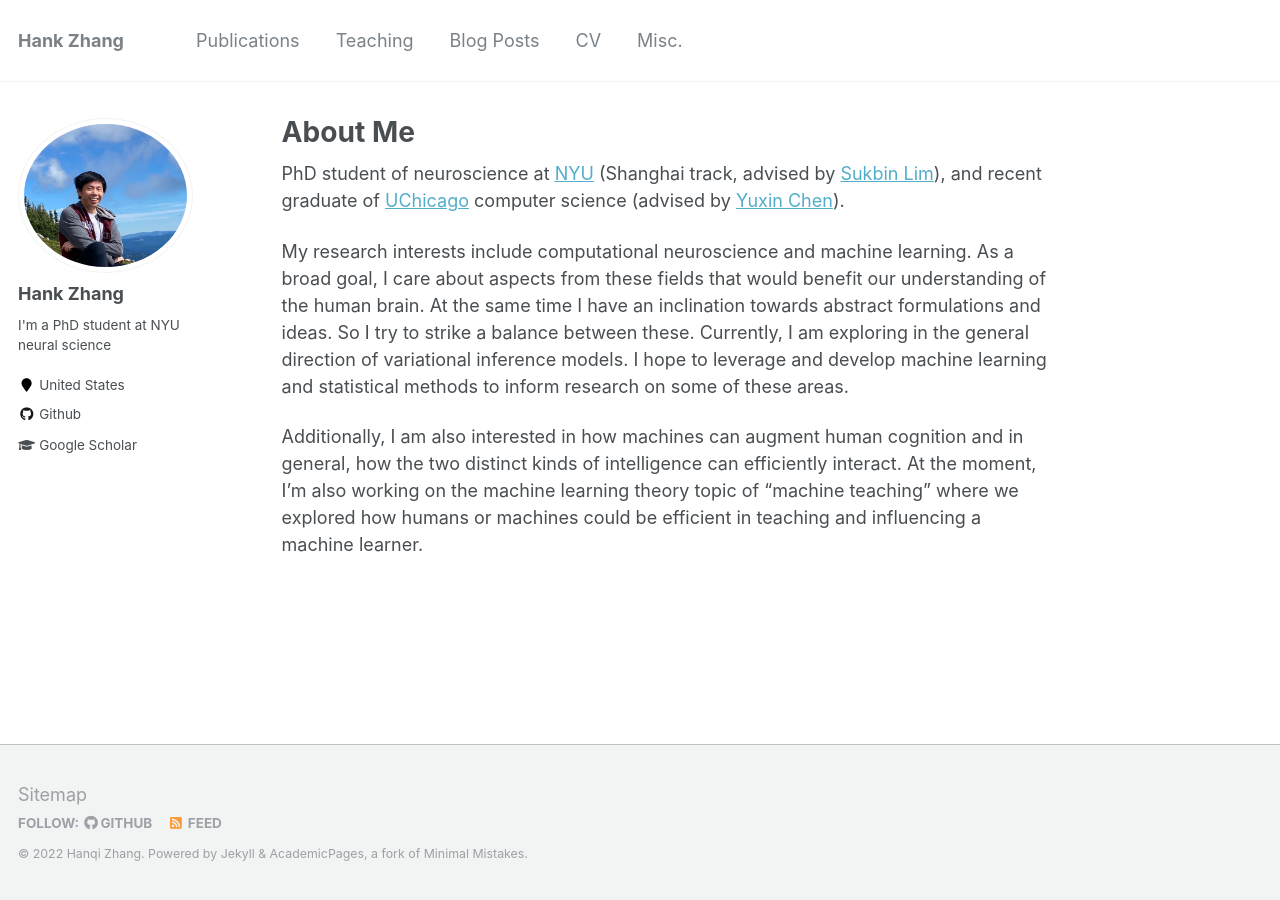
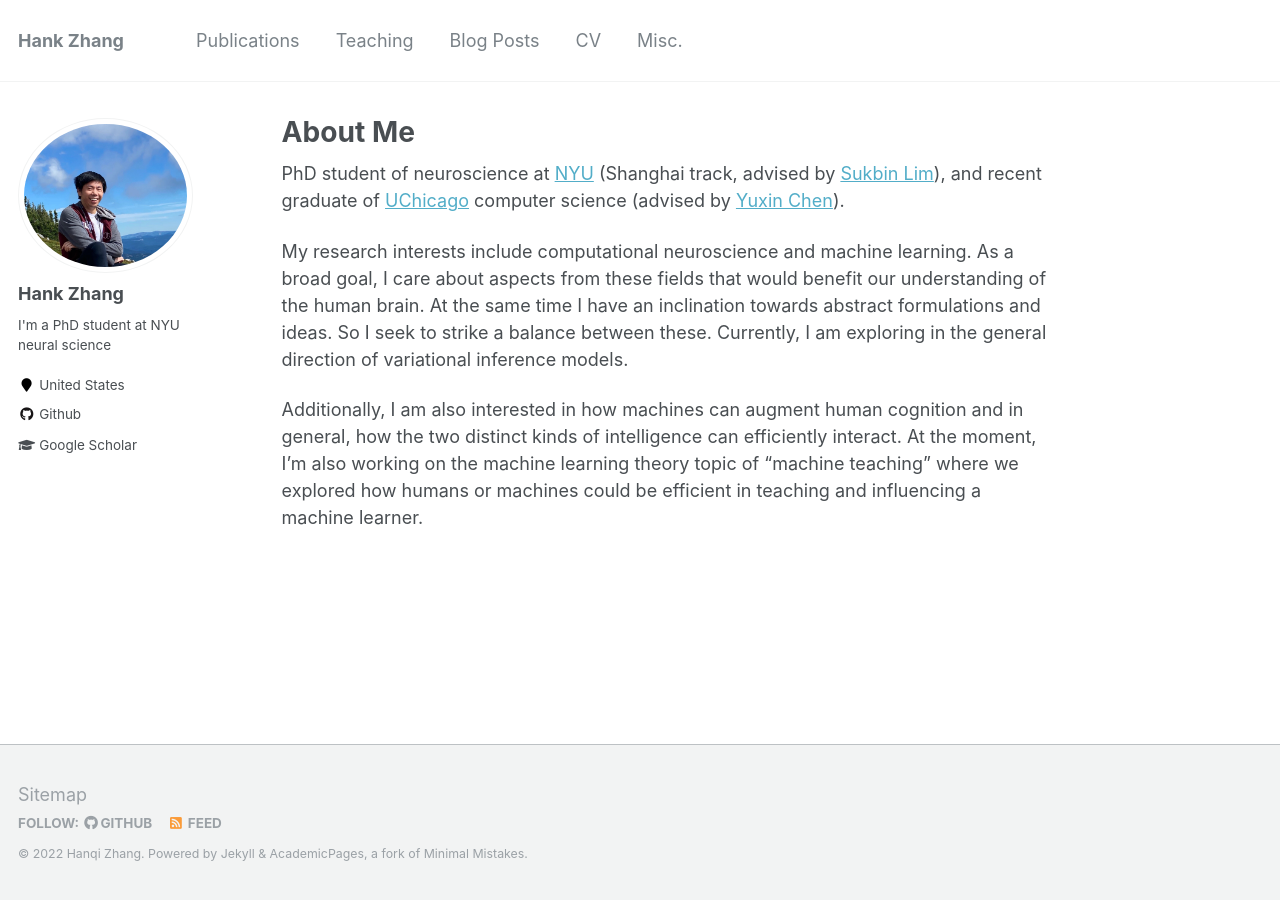
Before and after one commit to hanqizhang/hanqizhang.github.io, a Jekyll site: the page built from _pages/about.md, in a window 1280 px wide. Built offline with Jekyll 4.4.1, drawn with Linux system fonts in a browser that asks for light colours.

Commit message:
Update about.md

```diff
--- a/_pages/about.md
+++ b/_pages/about.md
@@ -10,6 +10,6 @@ redirect_from:
 
 PhD student of neuroscience at [NYU](https://shanghai.nyu.edu/academics/graduate/neural-science-phd-program) (Shanghai track, advised by [Sukbin Lim](https://shanghai.nyu.edu/academics/faculty/directory/sukbin-lim)), and recent graduate of [UChicago](https://masters.cs.uchicago.edu/) computer science (advised by [Yuxin Chen](https://yuxinchen.org)).
 
-My research interests include computational neuroscience and machine learning. As a broad goal, I care about aspects from these fields that would benefit our understanding of the human brain. At the same time I have an inclination towards abstract formulations and ideas. So I try to strike a balance between these. Currently, I am exploring in the general direction of variational inference models. I hope to leverage and develop machine learning and statistical methods to inform research on some of these areas.
+My research interests include computational neuroscience and machine learning. As a broad goal, I care about aspects from these fields that would benefit our understanding of the human brain. At the same time I have an inclination towards abstract formulations and ideas. So I seek to strike a balance between these. Currently, I am exploring in the general direction of variational inference models.
 
 Additionally, I am also interested in how machines can augment human cognition and in general, how the two distinct kinds of intelligence can efficiently interact. At the moment, I'm also working on the machine learning theory topic of "machine teaching" where we explored how humans or machines could be efficient in teaching and influencing a machine learner.
```
